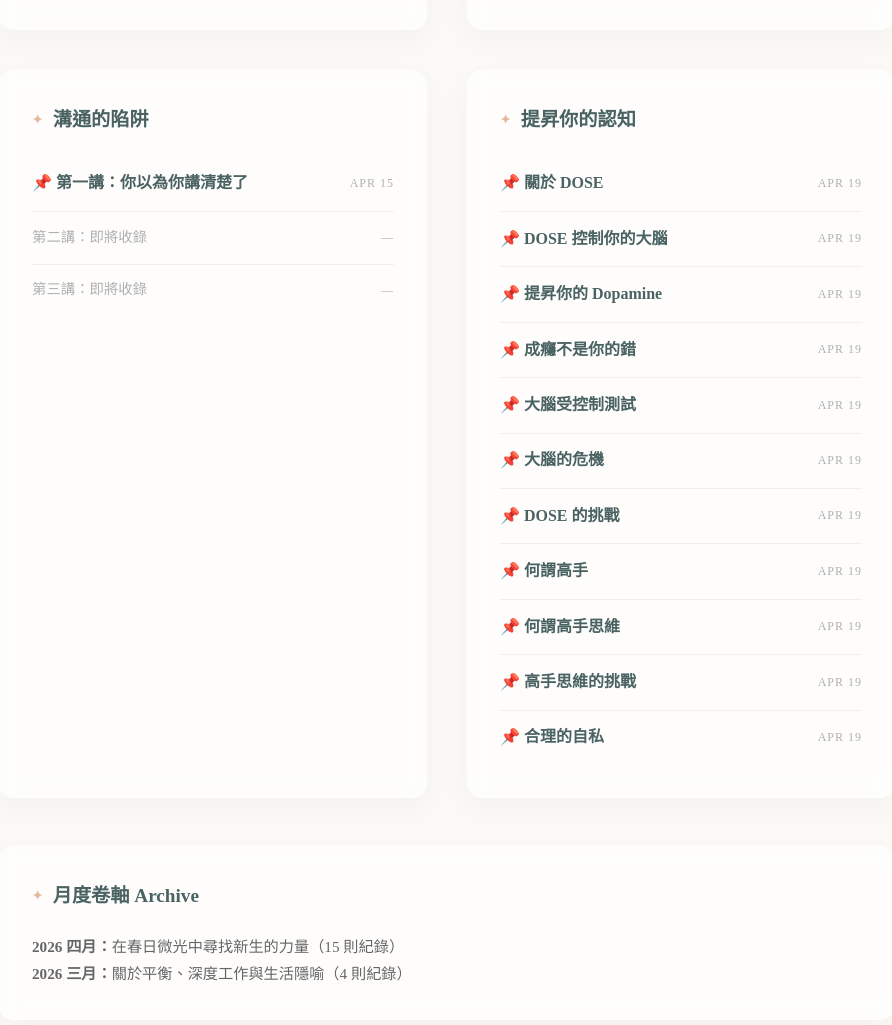
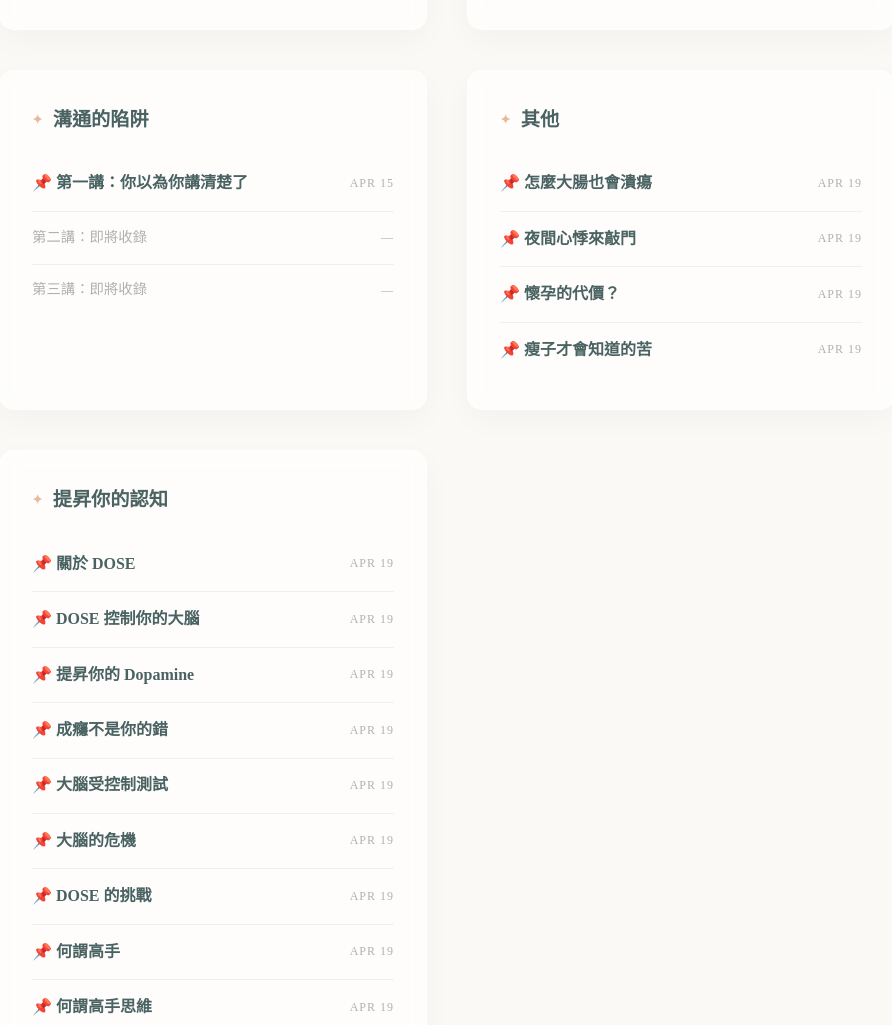
Before and after one commit to cgmherlink-hub/FreeTalkPage, a plain HTML site: page index.html in a window 1280 px wide. Shown: the part 875-1900 px from the top of the page, without its empty margins (193-1085 px from the left). Drawn offline with Linux system fonts and the light colour scheme.

Commit message:
Update index.html

```diff
--- a/index.html
+++ b/index.html
@@ -284,7 +284,30 @@
       </ul>
     </div>
 
-    <!-- Card 4: 提昇你的認知 -->
+    <!-- Card 4: 其他 ★ 新增 -->
+    <div class="card">
+      <h3>其他</h3>
+      <ul>
+        <li>
+          <a href="Others/ColonicUlcer.html" class="featured-link">📌 怎麼大腸也會潰瘍</a>
+          <span class="date">APR 19</span>
+        </li>
+        <li>
+          <a href="Others/PalpitationAtNight.html" class="featured-link">📌 夜間心悸來敲門</a>
+          <span class="date">APR 19</span>
+        </li>
+        <li>
+          <a href="Others/PregnancyPalmErythema.html" class="featured-link">📌 懷孕的代價？</a>
+          <span class="date">APR 19</span>
+        </li>
+        <li>
+          <a href="Others/Constipation.html" class="featured-link">📌 瘦子才會知道的苦</a>
+          <span class="date">APR 19</span>
+        </li>
+      </ul>
+    </div>
+
+    <!-- Card 5: 提昇你的認知 -->
     <div class="card">
       <h3>提昇你的認知</h3>
       <ul>
@@ -342,7 +365,7 @@
     <div class="card">
       <h3>月度卷軸 Archive</h3>
       <p style="color: #666; font-size: 0.95rem; margin: 0;">
-        <strong>2026 四月：</strong>在春日微光中尋找新生的力量（15 則紀錄）<br>
+        <strong>2026 四月：</strong>在春日微光中尋找新生的力量（19 則紀錄）<br>
         <strong>2026 三月：</strong>關於平衡、深度工作與生活隱喻（4 則紀錄）
       </p>
     </div>
```
